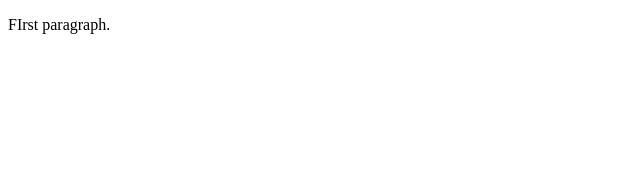
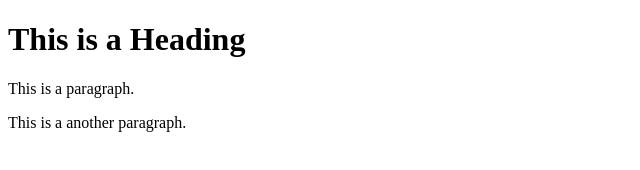
Before and after one commit to YanKozhyn/Git-tutorials, a plain HTML site: page Git_and_GitHub_Tutorial_For_Begginers_Full_Course[2021]/index.html in a window 1280 px wide. Shown: the whole page, without its empty margins (0-640 px from the left). Drawn offline with Linux system fonts and the light colour scheme.

Commit message:
Feature xyz (#3)
* add some html

* Update index.html

* added another p tag

```diff
--- a/Git_and_GitHub_Tutorial_For_Begginers_Full_Course[2021]/index.html
+++ b/Git_and_GitHub_Tutorial_For_Begginers_Full_Course[2021]/index.html
@@ -4,6 +4,8 @@
     <title>Page Title</title>
   </head>
   <body>
-    <p>FIrst paragraph.</p>
+    <h1>This is a Heading</h1>
+    <p>This is a paragraph.</p>
+    <p>This is a another paragraph.</p>
   </body>
 </html>
```
